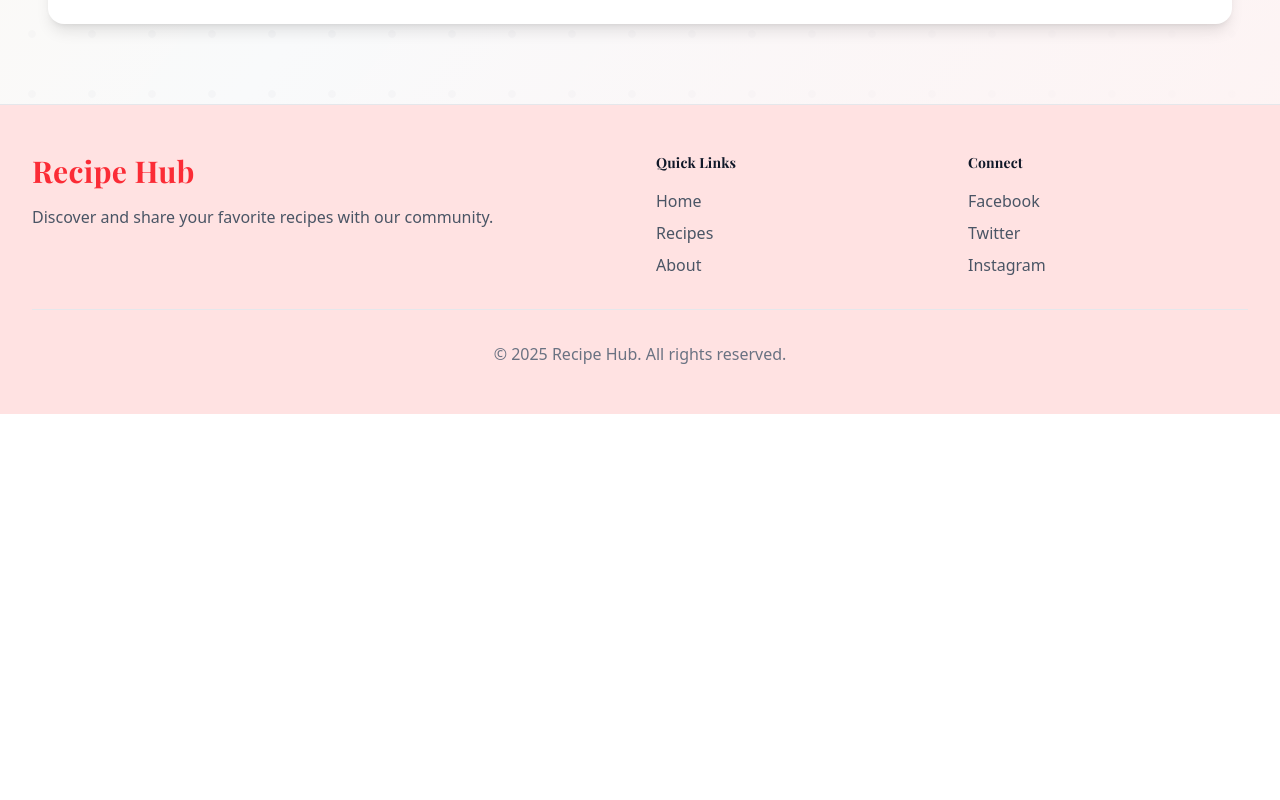
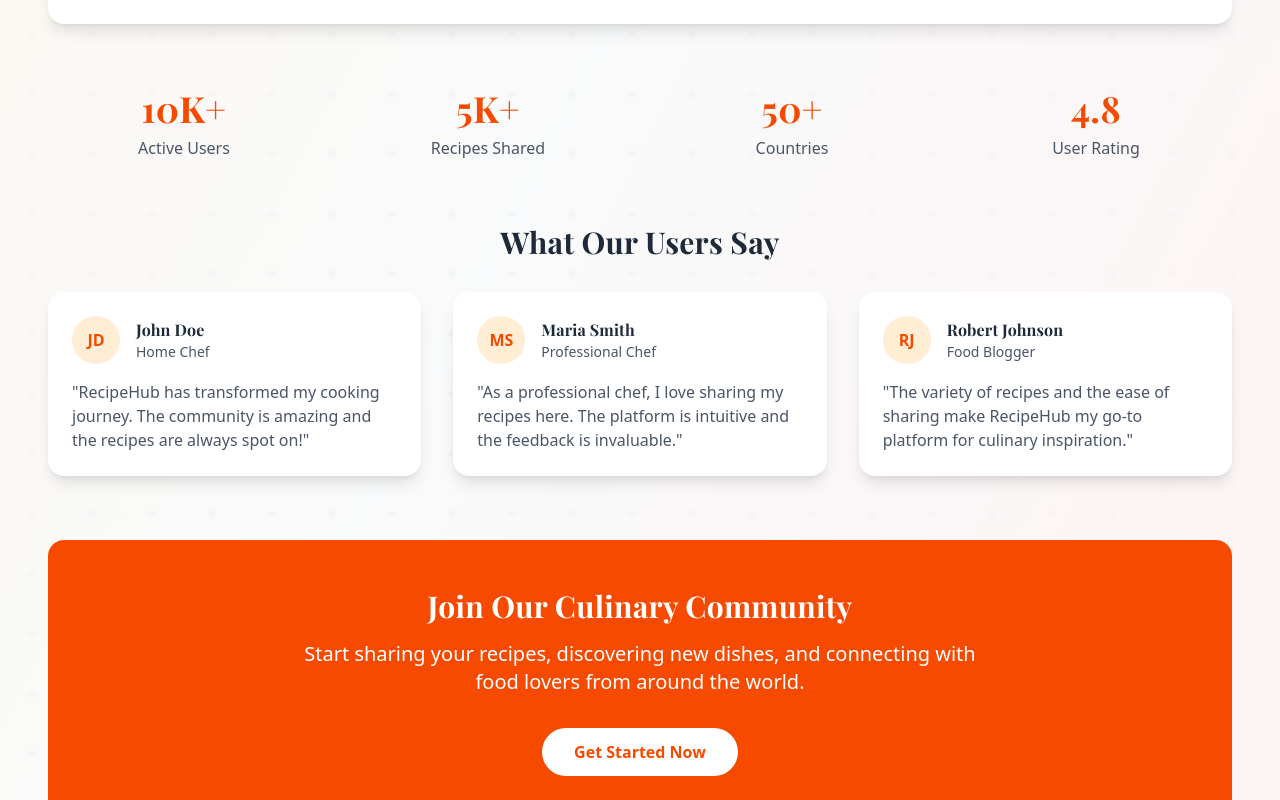
Before and after one commit to CodedBy-Aman/recipe-app, a React (Vite) app: page /about in a window 1280 px wide. Shown: the part 1260-2060 px from the top of the page. Before the commit the page ends 1674 px from the top, so only its background shows below. Built offline with nearby package versions, Linux system fonts and the light colour scheme.

Commit message:
added content to about page

```diff
--- a/src/pages/About.jsx
+++ b/src/pages/About.jsx
@@ -79,6 +79,82 @@
           cooks and experienced chefs to explore new flavors, techniques, and cuisines.
         </p>
       </div>
+
+      {/* Statistics Section */}
+      <div className="grid grid-cols-2 md:grid-cols-4 gap-8 my-16">
+        <div className="text-center">
+          <h3 className="text-4xl font-bold text-orange-600 mb-2">10K+</h3>
+          <p className="text-gray-600">Active Users</p>
+        </div>
+        <div className="text-center">
+          <h3 className="text-4xl font-bold text-orange-600 mb-2">5K+</h3>
+          <p className="text-gray-600">Recipes Shared</p>
+        </div>
+        <div className="text-center">
+          <h3 className="text-4xl font-bold text-orange-600 mb-2">50+</h3>
+          <p className="text-gray-600">Countries</p>
+        </div>
+        <div className="text-center">
+          <h3 className="text-4xl font-bold text-orange-600 mb-2">4.8</h3>
+          <p className="text-gray-600">User Rating</p>
+        </div>
+      </div>
+
+      {/* Testimonials Section */}
+      <div className="mb-16">
+        <h2 className="text-3xl font-bold text-gray-800 text-center mb-8">What Our Users Say</h2>
+        <div className="grid grid-cols-1 md:grid-cols-3 gap-8">
+          <div className="bg-white p-6 rounded-2xl shadow-lg">
+            <div className="flex items-center mb-4">
+              <div className="w-12 h-12 bg-orange-100 rounded-full flex items-center justify-center">
+                <span className="text-orange-600 font-semibold">JD</span>
+              </div>
+              <div className="ml-4">
+                <h4 className="font-semibold text-gray-800">John Doe</h4>
+                <p className="text-gray-600 text-sm">Home Chef</p>
+              </div>
+            </div>
+            <p className="text-gray-600">"RecipeHub has transformed my cooking journey. The community is amazing and the recipes are always spot on!"</p>
+          </div>
+
+          <div className="bg-white p-6 rounded-2xl shadow-lg">
+            <div className="flex items-center mb-4">
+              <div className="w-12 h-12 bg-orange-100 rounded-full flex items-center justify-center">
+                <span className="text-orange-600 font-semibold">MS</span>
+              </div>
+              <div className="ml-4">
+                <h4 className="font-semibold text-gray-800">Maria Smith</h4>
+                <p className="text-gray-600 text-sm">Professional Chef</p>
+              </div>
+            </div>
+            <p className="text-gray-600">"As a professional chef, I love sharing my recipes here. The platform is intuitive and the feedback is invaluable."</p>
+          </div>
+
+          <div className="bg-white p-6 rounded-2xl shadow-lg">
+            <div className="flex items-center mb-4">
+              <div className="w-12 h-12 bg-orange-100 rounded-full flex items-center justify-center">
+                <span className="text-orange-600 font-semibold">RJ</span>
+              </div>
+              <div className="ml-4">
+                <h4 className="font-semibold text-gray-800">Robert Johnson</h4>
+                <p className="text-gray-600 text-sm">Food Blogger</p>
+              </div>
+            </div>
+            <p className="text-gray-600">"The variety of recipes and the ease of sharing make RecipeHub my go-to platform for culinary inspiration."</p>
+          </div>
+        </div>
+      </div>
+
+      {/* Call to Action Section */}
+      <div className="bg-orange-600 rounded-2xl p-12 text-center text-white">
+        <h2 className="text-3xl font-bold mb-4">Join Our Culinary Community</h2>
+        <p className="text-xl mb-8 max-w-2xl mx-auto">
+          Start sharing your recipes, discovering new dishes, and connecting with food lovers from around the world.
+        </p>
+        <button className="bg-white text-orange-600 px-8 py-3 rounded-full font-semibold hover:bg-orange-50 transition-colors">
+          Get Started Now
+        </button>
+      </div>
     </div>
   );
 };
```
